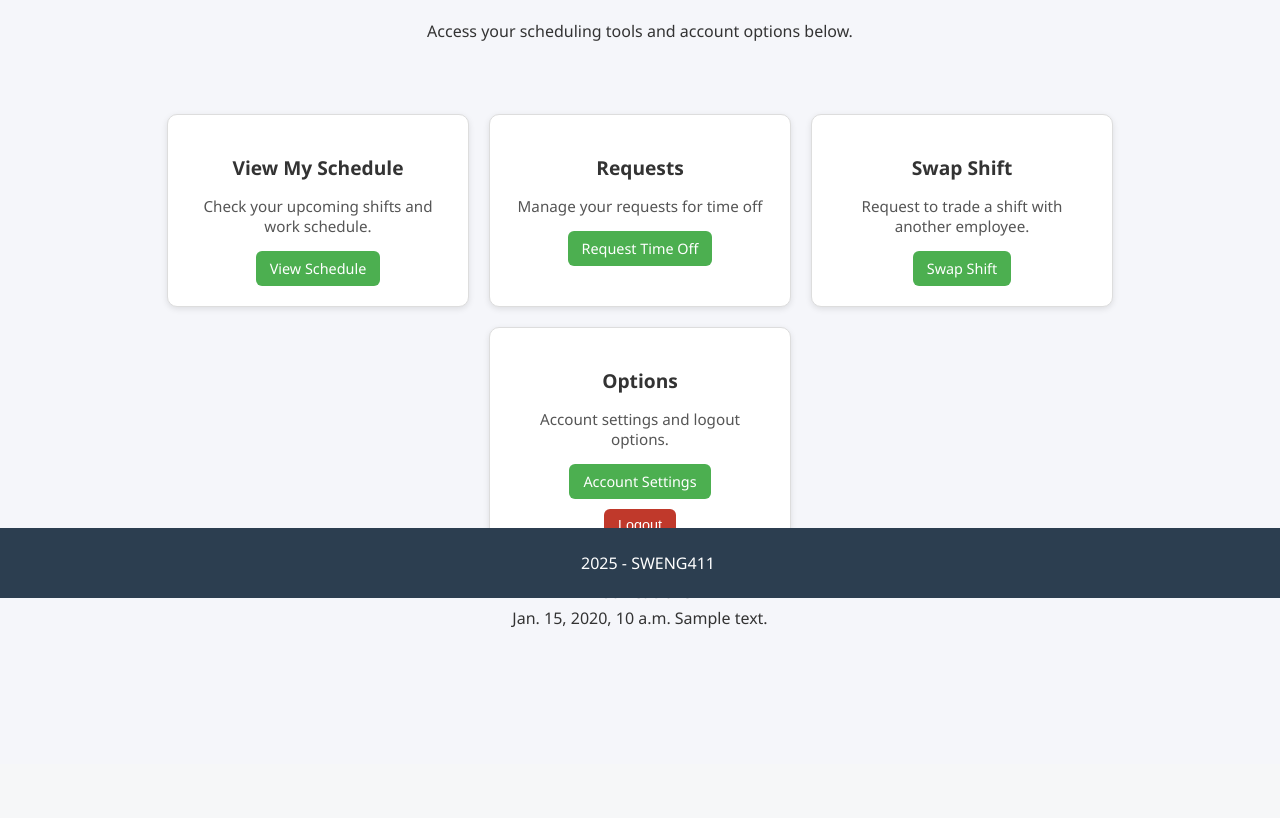
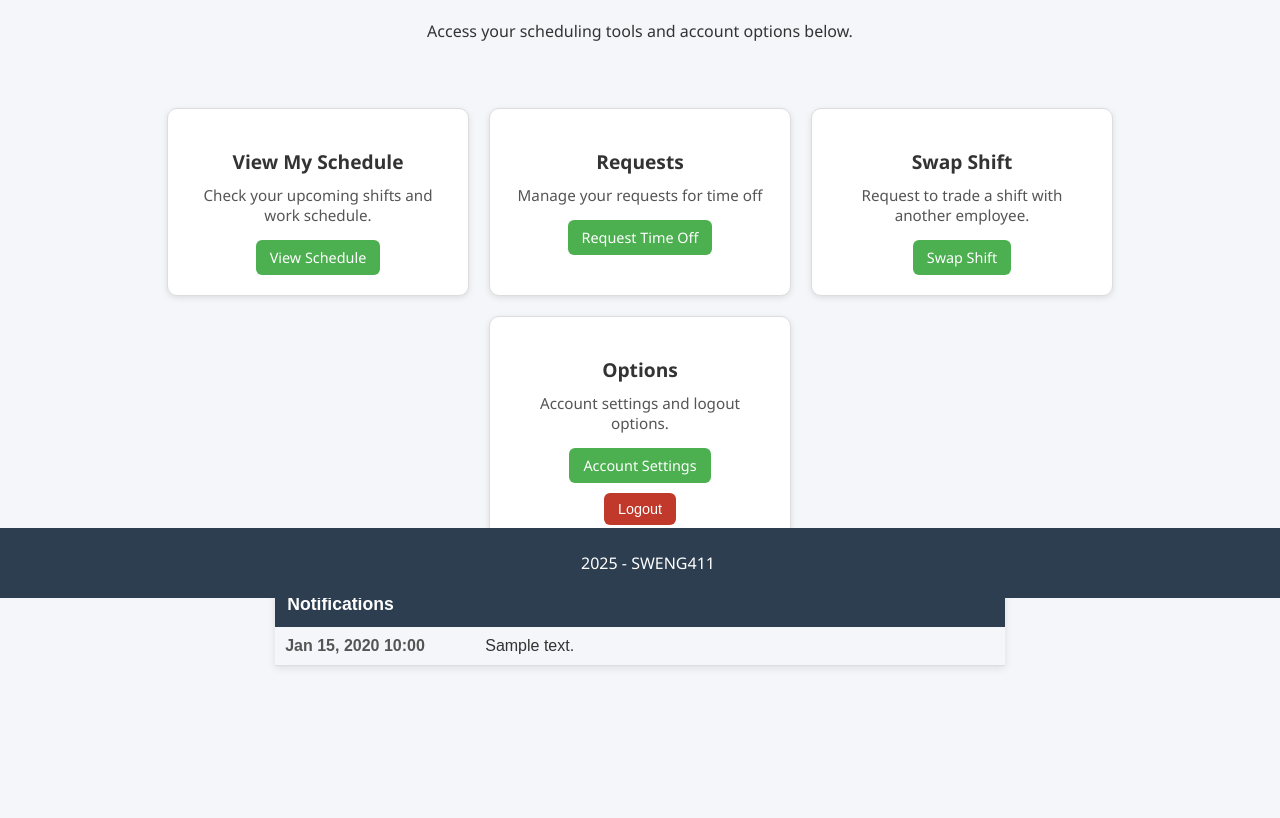
Before and after one commit to badach02/SWENG411-Project-Scheduler, a Django app: template templates/dashboard.html in a window 1280 px wide. Shown: the part 202-1020 px from the top of the page. Before the commit the page ends 830 px from the top, so only its background shows below. Run offline with Django 5.2, Linux system fonts and the light colour scheme; the template is opened without the code that fills it: most values are stand-ins (such as "Sample title", 1, 10 or a date in 2020).

Commit message:
style and site layout changes, moved request approving into helper function

```diff
--- a/static/css/style.css
+++ b/static/css/style.css
@@ -143,6 +143,47 @@
   padding: 2rem;
 }
 
+.hero p {
+    margin: 10px 0;
+    color: #333;
+}
+
+
+.settings-form {
+    display: flex;
+    flex-direction: column;
+    gap: 12px;
+    margin-top: 15px;
+}
+
+.settings-form input[type="text"] {
+    padding: 10px;
+    border: 1px solid #ccc;
+    border-radius: 6px;
+    font-size: 1em;
+}
+
+.settings-form button {
+    padding: 10px;
+    background-color: #4CAF50;
+    color: white;
+    border: none;
+    border-radius: 6px;
+    cursor: pointer;
+    font-size: 1em;
+    transition: background-color 0.3s ease;
+}
+
+.settings-form button:hover {
+    background-color: #45a049;
+}
+
+.form-message {
+    margin-top: 10px;
+    color: #d9534f; /* red for error/message */
+    font-style: italic;
+}
+
 .hero h2 {
   text-align: center;
 }
@@ -211,11 +252,25 @@
 }
 
 .calendar-card small {
-  background-color: #999;
+    font-size: 11px;
+    background-color: #2c3e50;
+    color: #fff;
+    padding: 2px 4px;
+    border-radius: 3px;
+    letter-spacing: 0.5px;
+    line-height: 1.2;
+    display: inline-block;
+    text-transform: uppercase;
 }
 
+.calendar-card small:empty {
+    visibility: hidden;
+}
+
+
+
 .login-form button:hover {
-  background: #3e444b;
+  background: #3e444b54;
 }
 
 .dashboard-container {
@@ -256,6 +311,53 @@
   transform: translateY(-3px);
   box-shadow: 0 4px 10px rgba(0, 0, 0, 0.15);
 }
+
+.notif-table {
+    width: 60%;
+    border-collapse: collapse;
+    font-family: Arial, sans-serif;
+    margin: 20px 0;
+    box-shadow: 0 2px 8px rgba(0,0,0,0.1);
+}
+
+.notif-table th {
+    background-color: #2c3e50;
+    color: white;
+    text-align: left;
+    padding: 12px;
+    font-size: 1.1em;
+}
+
+.notif-table td {
+    border-bottom: 1px solid #ddd;
+    padding: 10px;
+    vertical-align: top;
+}
+
+.notif-table tr:nth-child(even) {
+    background-color: #f9f9f9;
+}
+
+.notif-table tr:hover {
+    background-color: #f1f1f1;
+}
+
+.notif-date {
+    font-weight: bold;
+    color: #555;
+    width: 180px;
+}
+
+.notif-text {
+    color: #333;
+}
+
+.no-notif {
+    text-align: center;
+    font-style: italic;
+    color: #888;
+}
+
 
 footer {
   background: #2c3e50;
--- a/templates/base.html
+++ b/templates/base.html
@@ -6,7 +6,7 @@
     <meta name="viewport" content="width=device-width, initial-scale=1.0">
     <title>{% block title %}Schedule System{% endblock %}</title>
     <link rel="stylesheet" href="{% static 'css/style.css' %}">
-    <link rel="icon" type="image/x-icon" href="{% static 'images/small_logo.png' %}">
+    <link rel="icon" type="image/png" href="{% static 'images/small_logo.png' %}">
 </head>
 <body>
     <header>
--- a/templates/dashboard.html
+++ b/templates/dashboard.html
@@ -50,21 +50,27 @@
         </div>
     </div>
 
+
     <table class="notif-table">
+        <thead>
             <tr>
                 <th colspan="2">Notifications</th>
             </tr>
+        </thead>
+        <tbody>
             {% for notif in notifications %}
             <tr>
-            <td>{{ notif.date }}</td>
-            <td>{{ notif.notif_text }}</td>
+                <td class="notif-date">{{ notif.date|date:"M d, Y H:i" }}</td>
+                <td class="notif-text">{{ notif.notif_text }}</td>
             </tr>
             {% empty %}
             <tr>
-            <td colspan="2">No notifications found.</td>
+                <td colspan="2" class="no-notif">No notifications found.</td>
             </tr>
             {% endfor %}
+        </tbody>
     </table>
+
 
 </section>
 {% endblock %}
```
Also changed, not shown: main/utils.py (+33 -7 lines), main/views.py (+3 -27 lines), templates/settings.html (+16 -6 lines), main/models.py (line endings or trailing spaces). Lines whose indentation alone changed are shown as unchanged.
